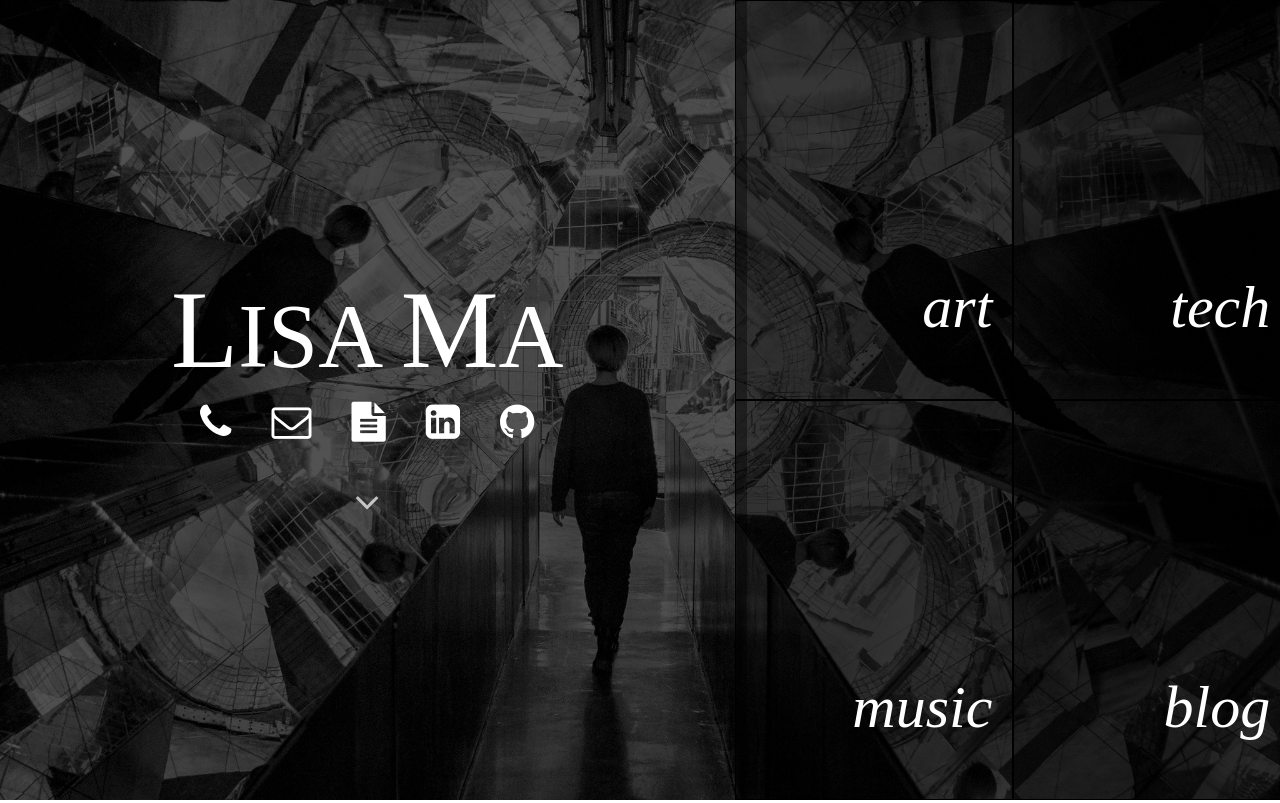
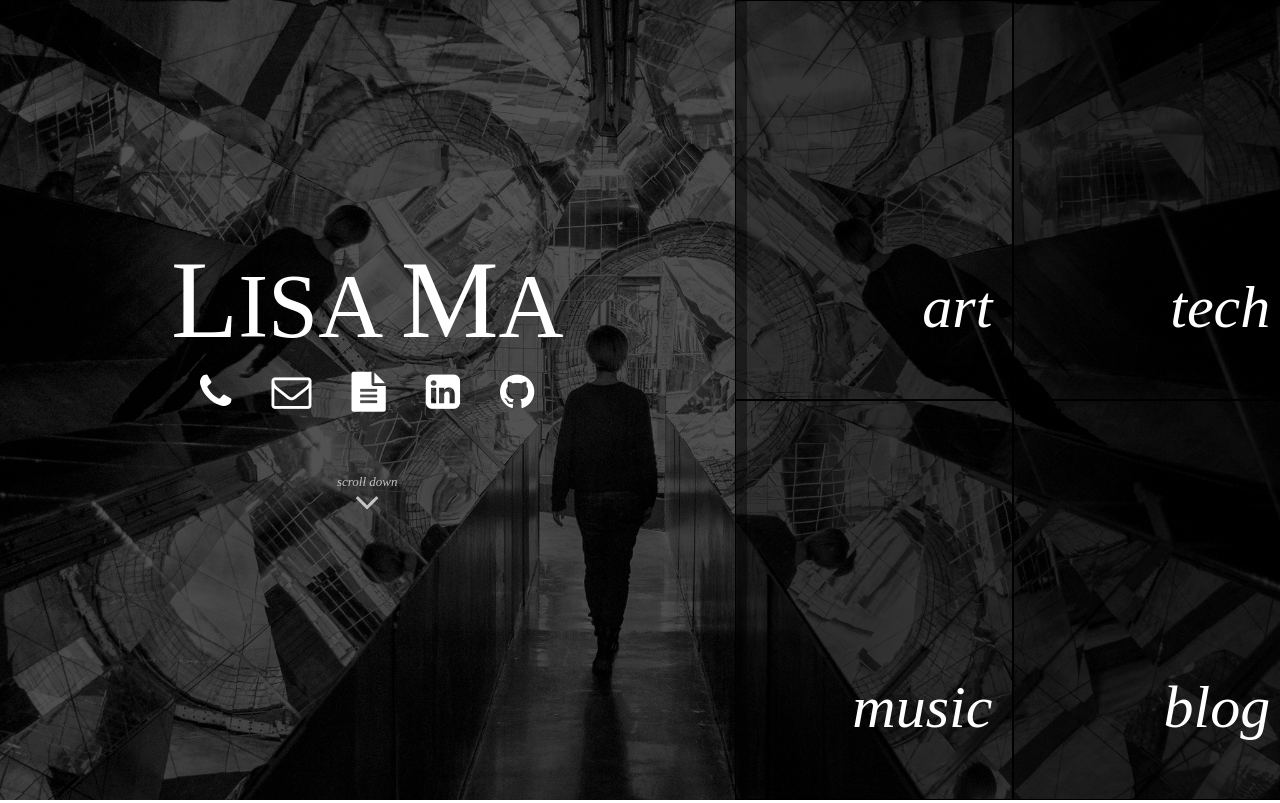
Before and after one commit to limawebdev1/personal_site, a plain HTML site: page index.html in a window 1280 px wide. Shown: the top 803 px of the page. Drawn offline with nearby package versions, Linux system fonts and the light colour scheme.

Commit message:
starting music page

```diff
--- a/index.html
+++ b/index.html
@@ -10,6 +10,7 @@
   <link rel="stylesheet" href="style.css">
   <script src="https://code.jquery.com/jquery-3.1.1.js" integrity="sha256-16cdPddA6VdVInumRGo6IbivbERE8p7CQR3HzTBuELA=" crossorigin="anonymous"></script>
   <script src="https://cdnjs.cloudflare.com/ajax/libs/materialize/0.97.8/js/materialize.min.js"></script>
+  <script src="index.js"></script>
 </head>
 
 <body>
@@ -18,14 +19,15 @@
       <div class="row valign">
         <span class="big">L<span class="small">ISA <span class="big">M</span><span class="small">A</span>
         <div class="col l12 lisa-icons">
-          <i class="fa fa-phone" aria-hidden="true"></i>
-          <i class="fa fa-envelope-o" aria-hidden="true"></i>
-          <i class="fa fa-file-text" aria-hidden="true"></i>
-          <i class="fa fa-linkedin-square" aria-hidden="true"></i>
-          <i class="fa fa-github" aria-hidden="true"></i>
+          <a class="tooltipped" data-position="bottom" data-delay="50" data-tooltip="(301) 326-5049"><i class="fa fa-phone" aria-hidden="true"></i></a>
+          <a class="tooltipped" data-position="bottom" data-delay="50" data-tooltip="limawebdev@gmail.com"><i class="fa fa-envelope-o" aria-hidden="true"></i></a>
+          <a href="resume.pdf" target="_blank"><i class="fa fa-file-text" aria-hidden="true"></i></a>
+          <a href="https://www.linkedin.com/in/limawebdev/" target="_blank"><i class="fa fa-linkedin-square" aria-hidden="true"></i></a>
+          <a href="https://github.com/limawebdev1" target="_blank"><i class="fa fa-github" aria-hidden="true"></i></a>
         </div>
         <div class="down-arrow">
-          <i class="fa fa-angle-down" aria-hidden="true"></i>
+          <span class="scroll-down scroll">scroll down</span><br/>
+          <i class="fa fa-angle-down scroll" aria-hidden="true"></i>
         </div>
       </div>
     </div>
--- /dev/null
+++ b/index.js
@@ -0,0 +1,11 @@
+$(document).ready(function() {
+ $('.tooltipped').tooltip({
+  delay: 50
+ });
+ $(".scroll").click(function() {
+  $('html,body').animate({
+    scrollTop: $(".about").offset().top
+   },
+   'slow');
+ });
+});
--- /dev/null
+++ b/music.css
@@ -0,0 +1,5 @@
+body{
+  height:100vh;
+  background: url('music.jpg');
+  background-size: 100%;
+}
--- a/style.css
+++ b/style.css
@@ -1,3 +1,6 @@
+a{
+  color:white;
+}
 .main{
   font-family:'Myriad Pro';
   height:100vh;
@@ -14,6 +17,10 @@
   top:-20px;
   font-size:40px;
 }
+.lisa-icons>a{
+  margin-left:15px;
+  margin-right:15px;
+}
 .lisa-icons>i{
   margin-left:15px;
   margin-right:15px;
@@ -26,8 +33,15 @@
 }
 .down-arrow{
   position:relative;
+  top:-30px;
   font-size:40px;
   color:rgba(255,255,255,0.7);
+}
+.scroll-down{
+  font-size:13px;
+  font-style:italic;
+  position:relative;
+  top:30px;
 }
 .row .col{
   padding:0px;
@@ -60,6 +74,8 @@
 .about{
   padding-top:10%;
   padding-bottom:10%;
+  width:100%;
+  height:100vh;
 }
 h1{
   font-family: 'Playball', cursive;
```
Also changed, not shown: music.html (added, +21 -0 lines), music.jpg (added), 1 other file.
